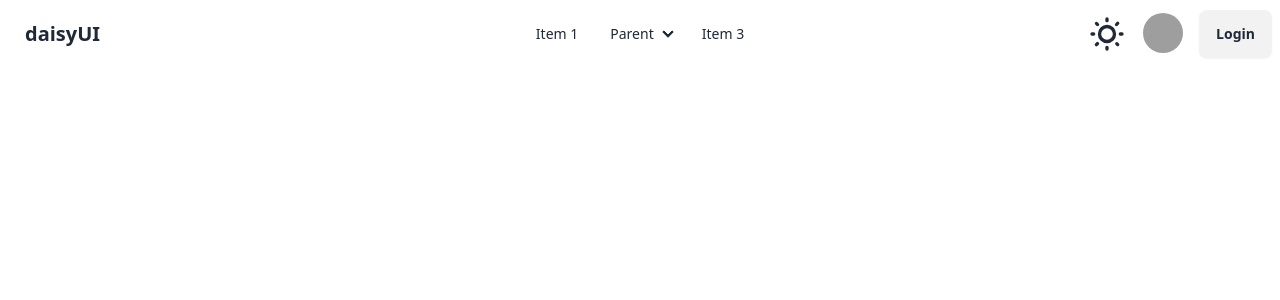
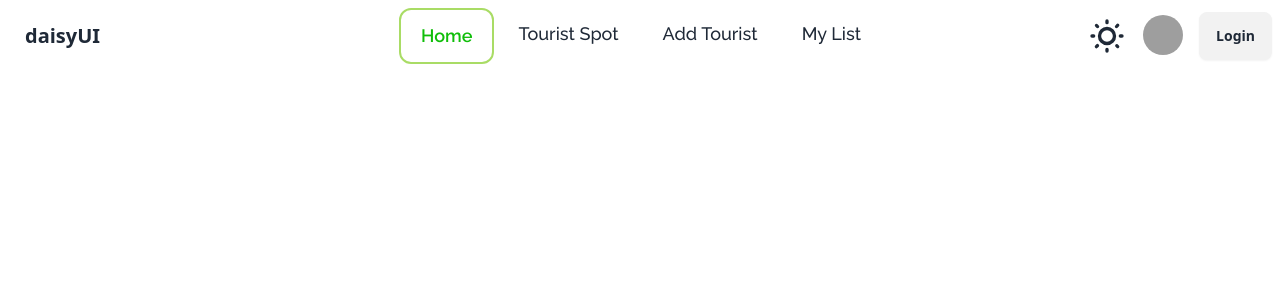
Before and after one commit to rakibgithub21/Asia_Explorer-client_site, a React (Vite) app: page / in a window 1280 px wide. Shown: the top 300 px of the page. Built offline with nearby package versions, Linux system fonts and the light colour scheme; grey boxes are pictures that could not be loaded.

Commit message:
make some component for nav bar route

```diff
--- a/src/components/Navbar.jsx
+++ b/src/components/Navbar.jsx
@@ -1,4 +1,5 @@
 import { useEffect, useState } from "react";
+import { NavLink } from "react-router-dom";
 
 
 const Navbar = () => {
@@ -30,33 +31,21 @@ const Navbar = () => {
                         <svg xmlns="http://www.w3.org/2000/svg" className="h-5 w-5" fill="none" viewBox="0 0 24 24" stroke="currentColor"><path strokeLinecap="round" strokeLinejoin="round" strokeWidth="2" d="M4 6h16M4 12h8m-8 6h16" /></svg>
                     </div>
                     <ul tabIndex={0} className="menu menu-sm dropdown-content mt-3 z-[1] p-2 shadow bg-base-100 rounded-box w-52">
-                        <li><a>Item 1</a></li>
-                        <li>
-                            <a>Parent</a>
-                            <ul className="p-2">
-                                <li><a>Submenu 1</a></li>
-                                <li><a>Submenu 2</a></li>
-                            </ul>
-                        </li>
-                        <li><a>Item 3</a></li>
+                        <NavLink className={({ isActive }) => isActive ? ' text-lg font-medium text-[#0aa9be] underline rounded' : 'text-lg hover:text-rose-500 '} to={'/'}>Home</NavLink>
+                        <NavLink className={({ isActive }) => isActive ? ' text-lg font-medium text-[#0aa9be] underline rounded' : 'text-lg hover:text-rose-500 '} to={'/tourist-spot'}>Tourist Spot</NavLink>
+                        <NavLink className={({ isActive }) => isActive ? ' text-lg font-medium text-[#0aa9be] underline rounded' : 'hover:text-rose-500 text-lg '} to={'/add-tourist'}>Add Tourist</NavLink>
+                        <NavLink className={({ isActive }) => isActive ? ' text-lg font-medium text-[#0aa9be] underline rounded' : 'hover:text-rose-500 text-lg '} to={'/my-list'}>My List</NavLink>
                     </ul>
                 </div>
                 <a className="btn btn-ghost text-xl">daisyUI</a>
             </div>
             <div className="navbar-center hidden lg:flex">
-                <ul className="menu menu-horizontal px-1">
-                    <li><a>Item 1</a></li>
-                    <li>
-                        <details>
-                            <summary>Parent</summary>
-                            <ul className="p-2">
-                                <li><a>Submenu 1</a></li>
-                                <li><a>Submenu 2</a></li>
-                            </ul>
-                        </details>
-                    </li>
-                    <li><a>Item 3</a></li>
-                </ul>
+                <div className="flex raleway gap-1 font-medium text-lg">
+                    <NavLink className={({ isActive }) => isActive ? 'border-2 font-semibold text-lg text-[#10be0a] border-[#a3da5aee] py-3 rounded-xl px-5' : 'py-3 px-5 text-lg rounded-xl hover:bg-cyan-100 hover:text-blue-500 '} to={'/'}>Home</NavLink>
+                    <NavLink className={({ isActive }) => isActive ? 'border-2 font-semibold text-lg  text-[#10be0a] border-[#a3da5aee] py-3 rounded-xl px-5' : 'py-3 px-5 text-lg rounded-xl hover:bg-cyan-100 hover:text-blue-500 '} to={'/tourist-spot'}>Tourist Spot</NavLink>
+                    <NavLink className={({ isActive }) => isActive ? 'border-2 font-semibold text-lg  text-[#10be0a] border-[#a3da5aee] py-3 rounded-xl px-5' : 'py-3 px-5 text-lg rounded-xl hover:bg-cyan-100 hover:text-blue-500 '} to={'/add-tourist'}>Add Tourist</NavLink>
+                    <NavLink className={({ isActive }) => isActive ? 'border-2 font-semibold text-lg  text-[#10be0a] border-[#a3da5aee] py-3 rounded-xl px-5' : 'py-3 px-5 text-lg rounded-xl hover:bg-cyan-100 hover:text-blue-500 '} to={'/my-list'}>My List</NavLink>
+                </div>
             </div>
             <div className="navbar-end flex gap-3">
                 <label className="swap swap-rotate">
--- /dev/null
+++ b/src/pages/AddTourist.jsx
@@ -0,0 +1,11 @@
+
+
+const AddTourist = () => {
+    return (
+        <div>
+            <h3>Add Tourist is here</h3>
+        </div>
+    );
+};
+
+export default AddTourist;
--- /dev/null
+++ b/src/pages/Home.jsx
@@ -0,0 +1,11 @@
+
+
+const Home = () => {
+    return (
+        <div>
+            <h3>Home </h3>
+        </div>
+    );
+};
+
+export default Home;
--- /dev/null
+++ b/src/pages/MyList.jsx
@@ -0,0 +1,11 @@
+
+
+const MyList = () => {
+    return (
+        <div>
+            <h3>My list</h3>
+        </div>
+    );
+};
+
+export default MyList;
--- /dev/null
+++ b/src/pages/TouristSpot.jsx
@@ -0,0 +1,11 @@
+
+
+const TouristSpot = () => {
+    return (
+        <div>
+            <h3>Tourist spot</h3>
+        </div>
+    );
+};
+
+export default TouristSpot;
```
Also changed, not shown: src/shared/Route.jsx (+23 -0 lines).
